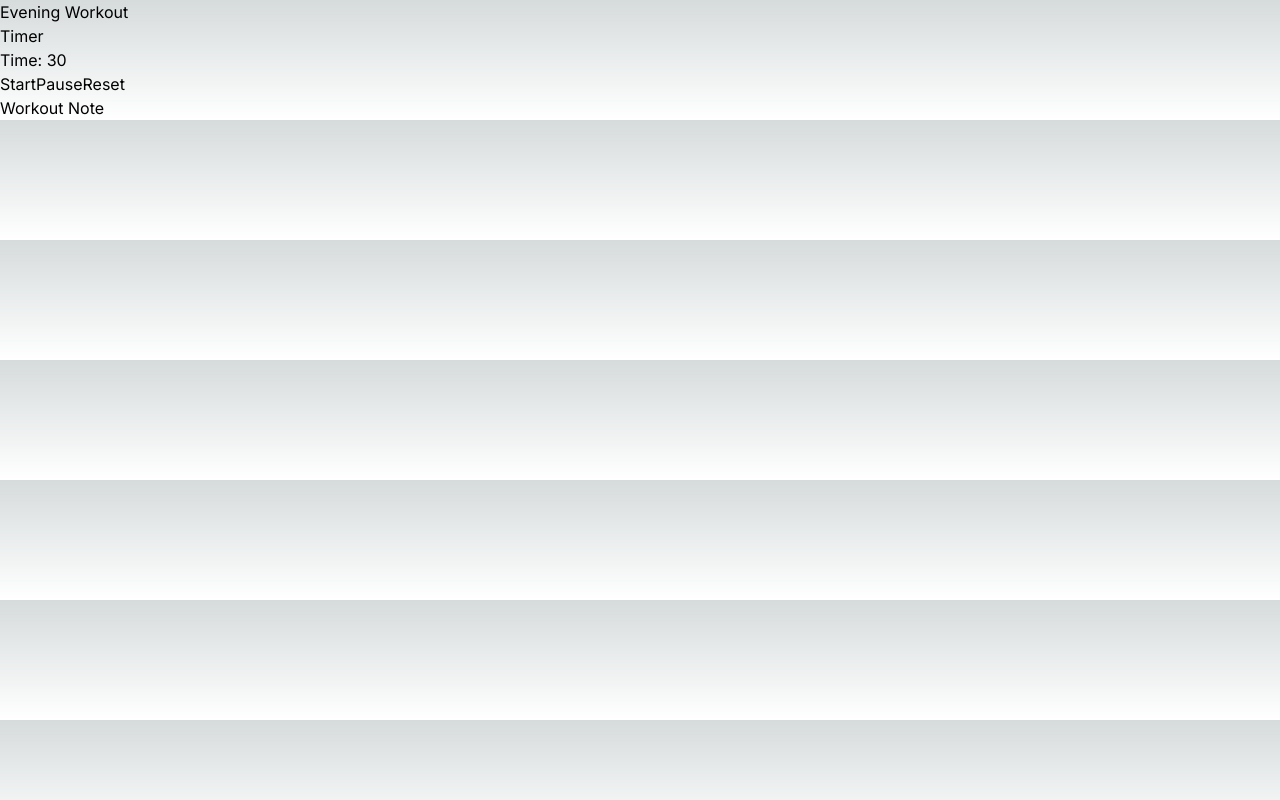
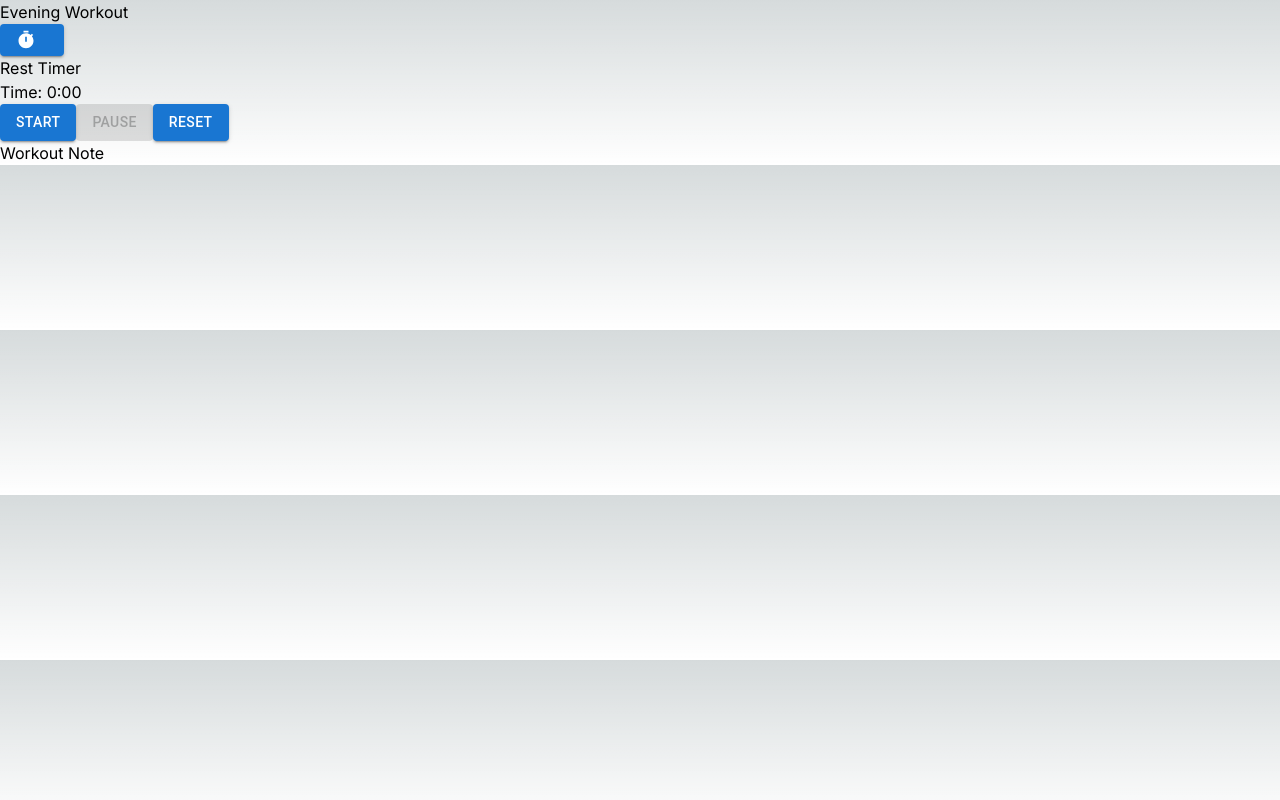
Before and after one commit to Kitteshwar/stronk, a Next.js app: page /startWorkout in a window 1280 px wide. Built offline with nearby package versions, Linux system fonts and the light colour scheme.

Commit message:
updated main page and added multiple components

```diff
--- a/src/app/page.tsx
+++ b/src/app/page.tsx
@@ -1,29 +1,34 @@
 import React from 'react';
 import Link from 'next/link';
-
+import SimpleButton from './pages/SimpleButton';
 interface HomePageProps {}
 
 const HomePage: React.FC<HomePageProps> = () => {
   return (
-    <div className="home-page">
-      <h1>Welcome to WorkOutPro!</h1>
+    <div className="home-page flex flex-col items-center justify-around ">
+      <h1 >Welcome to WorkOutPro!</h1>
       <p>Track your workouts, set goals, and achieve fitness success.</p>
-      <div className="action-buttons">
-        <Link href="/startWorkout">
-          <button>Start a Workout</button>
+
+
+      <div className="action-buttons max-w-32 flex-auto flex-row  ">
+
+
+        <SimpleButton content='Start a Workout ' address='/startWorkout'/>
+        <SimpleButton content='Browse Exercises ' address='/exerciseLibrary'/>
+        <div className=" flex-auto m-1 max-w-64 bg-indigo-500 rounded-full">
+        <Link  href="/exerciseLibrary">
+          <button className="">Browse Exercises</button>
         </Link>
-        <Link href="/exerciseLibrary">
-          <button>Browse Exercises</button>
-        </Link>
+        </div>
       </div>
-      <section className="statsPreview">
+      <div className="statsPreview ">
         <h3>Recent Progress</h3>
         <ul>
           <li>Workouts completed: 0</li>
           <li>Exercises logged: 0</li>
           <li>Total sets: 0</li>
         </ul>
-      </section>
+      </div>
     </div>
   );
 };
--- /dev/null
+++ b/src/app/pages/Button.tsx
@@ -0,0 +1,9 @@
+'use client'
+
+import React, { useState, useEffect } from 'react';
+
+
+function SimpleButton(){
+
+}
+export default SimpleButton;
--- /dev/null
+++ b/src/app/pages/SimpleButton.tsx
@@ -0,0 +1,18 @@
+'use client'
+
+import React, { useState, useEffect } from 'react';
+import Link from 'next/link';
+interface ButtonProps {
+    content: string;
+    address: string;
+  }
+function Button({ content ,address}:ButtonProps){
+    return(
+        <div className=" max-w-64 m-1 flex-auto bg-indigo-500 rounded-full">
+        <Link href={address}>
+            {/* /startWorkout */}
+          <button className=''>{content}</button>
+        </Link>
+        </div>);
+}
+export default Button;
--- /dev/null
+++ b/src/app/pages/restTimer.tsx
@@ -0,0 +1,62 @@
+'use client'
+import React, { useState, useEffect } from 'react';
+
+export interface TimerProps {
+    initialTime: number; // Time in seconds
+    onFinish?: () => void; // Optional callback function triggered when timer finishes
+  }
+
+  const Timer: React.FC<TimerProps> = ({ initialTime, onFinish }) => {
+    const [timeLeft, setTimeLeft] = useState(initialTime);
+    const [isRunning, setIsRunning] = useState(false);
+
+    useEffect(() => {
+      let intervalId: number | undefined;
+
+      if (isRunning) {
+        intervalId = setInterval(() => {
+          setTimeLeft((prevTimeLeft) => Math.max(0, prevTimeLeft - 1));
+        }, 1000);
+      }
+
+      return () => clearInterval(intervalId);
+    }, [isRunning, timeLeft]);
+
+    const handleStart = () => {
+      setIsRunning(true);
+    };
+
+    const handlePause = () => {
+      setIsRunning(false);
+    };
+
+    const handleReset = () => {
+      setTimeLeft(initialTime);
+      setIsRunning(false);
+    };
+
+    const formatTime = (seconds: number) => {
+      const minutes = Math.floor(seconds / 60);
+      const secondsRemaining = seconds % 60;
+      return `${minutes.toString().padStart(2, '0')}:${secondsRemaining.toString().padStart(2, '0')}`;
+    };
+
+    return (
+      <div className="timer">
+        <h2>Countdown</h2>
+        <p>Time Remaining: {formatTime(timeLeft)}</p>
+        <div className="buttons">
+          <button onClick={handleStart} disabled={isRunning}>
+            Start
+          </button>
+          <button onClick={handlePause} disabled={!isRunning}>
+            Pause
+          </button>
+          <button onClick={handleReset}>Reset</button>
+        </div>
+        {onFinish && timeLeft === 0 && <onFinish />}
+      </div>
+    );
+  };
+
+  export default Timer;
--- a/src/app/pages/timer.tsx
+++ /dev/null
@@ -1,48 +0,0 @@
-'use client'
-import React, { useState, useEffect } from 'react';
-
-interface TimerProps {
-  initialTime?: number;
-}
-
-export default function Timer({ initialTime = 0 }: TimerProps) {
-  const [timeLeft, setTimeLeft] = useState(initialTime);
-  const [isRunning, setIsRunning] = useState(false);
-
-  useEffect(() => {
-    if (isRunning) {
-      const intervalId = setInterval(() => {
-        setTimeLeft((prevTimeLeft) => prevTimeLeft + 1);
-      }, 1000);
-
-      return () => clearInterval(intervalId);
-    }
-  }, [isRunning, timeLeft]);
-
-  const handleStart = () => {
-    setIsRunning(true);
-  };
-
-  const handlePause = () => {
-    setIsRunning(false);
-  };
-
-  const handleReset = () => {
-    setIsRunning(false);
-    setTimeLeft(initialTime);
-  };
-
-  return (
-    <div>
-      <h2>Timer</h2>
-      <p>Time: {timeLeft}</p>
-      <button onClick={handleStart} disabled={isRunning}>
-        Start
-      </button>
-      <button onClick={handlePause} disabled={!isRunning}>
-        Pause
-      </button>
-      <button onClick={handleReset}>Reset</button>
-    </div>
-  );
-}
--- /dev/null
+++ b/src/app/pages/workoutClock.tsx
@@ -0,0 +1,63 @@
+'use client'
+
+import React, { useState, useEffect } from 'react';
+import Button from '@mui/material/Button';
+
+interface TimerProps {
+  initialTime?: number;
+}
+
+export default function Clock({ initialTime = 0 }: TimerProps) {
+  const [timeLeft, setTimeLeft] = useState(initialTime);
+  const [isRunning, setIsRunning] = useState(false);
+
+  useEffect(() => {
+    if (isRunning) {
+      const intervalId = setInterval(() => {
+        setTimeLeft((prevTimeLeft) => prevTimeLeft + 1);
+      }, 1000);
+
+      return () => clearInterval(intervalId);
+    }
+  }, [isRunning, timeLeft]);
+
+  const handleStart = () => {
+    setIsRunning(true);
+  };
+
+  const handlePause = () => {
+    setIsRunning(false);
+  };
+
+  const handleReset = () => {
+    setIsRunning(false);
+    setTimeLeft(initialTime);
+  };
+
+  const formatTime = (timeLeft: number) => {
+    const hours = Math.floor(timeLeft / 3600);
+    const minutes = Math.floor((timeLeft % 3600) / 60);
+    const seconds = timeLeft % 60;
+
+    const formattedTime =
+      hours > 0
+        ? `${hours}:${minutes.toString().padStart(2, '0')}:${seconds.toString().padStart(2, '0')}`
+        : `${minutes}:${seconds.toString().padStart(2, '0')}`;
+
+    return formattedTime;
+  };
+
+  return (
+    <div>
+      <h2>Rest Timer</h2>
+      <p>Time: {formatTime(timeLeft)}</p>
+      <Button variant="contained" onClick={handleStart} disabled={isRunning}>
+        Start
+      </Button>
+      <Button variant="contained" onClick={handlePause} disabled={!isRunning}>
+        Pause
+      </Button>
+      <Button variant="contained" onClick={handleReset}>Reset</Button>
+    </div>
+  );
+}
--- a/src/app/startWorkout/page.tsx
+++ b/src/app/startWorkout/page.tsx
@@ -1,13 +1,16 @@
-import Timer from '../pages/timer';
+import Clock from '../pages/workoutClock';
 import React from 'react';
 import Image from 'next/image';
+import TimerIcon from '@mui/icons-material/Timer';
+import Button from '@mui/material/Button';
 
 export default function startWorkout() {
   return (
     <div className="workout-container">
       <div className="workout-header">
         <div className="workout-title">Evening Workout</div>
-        <div className="workout-duration"><Timer initialTime={30} /></div>
+        <Button variant="contained" startIcon={<TimerIcon />}></Button>
+        <div className="workout-duration"><Clock initialTime={0} /></div>
       </div>
 
       <div className="workout-notes">
```
Also changed, not shown: src/app/pages/navbar.tsx (added).
